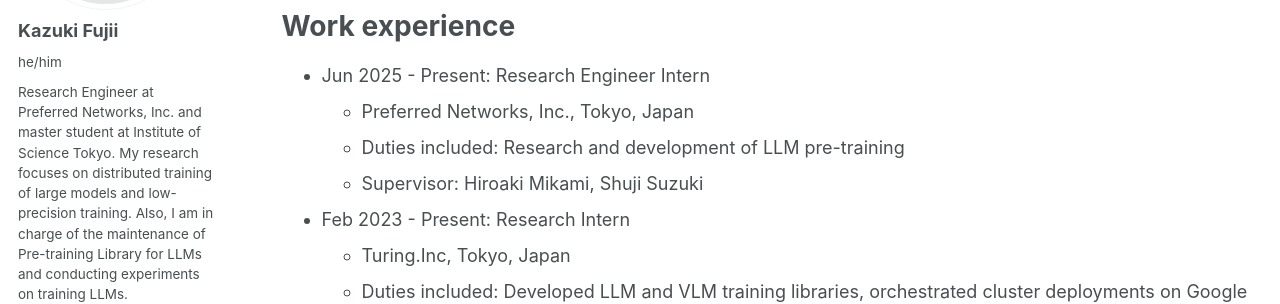
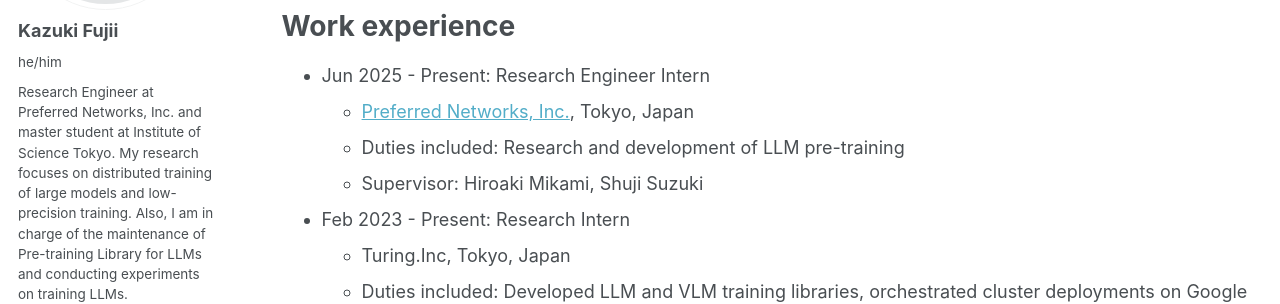
Before and after one commit to okoge-kaz/okoge-kaz.github.io, a Jekyll site: the page built from _pages/cv.md, in a window 1280 px wide and 900 px high. Shown: the part 264-568 px from the top of the window. Built offline with Jekyll 4.4.1, drawn with Linux system fonts in a browser that asks for light colours; some web fonts are replaced; some of the changed lines change nothing that is shown.

Commit message:
feat: update link

```diff
--- a/_pages/cv.md
+++ b/_pages/cv.md
@@ -17,7 +17,7 @@
 Work experience
 ======
 * Jun 2025 - Present: Research Engineer Intern
-  * Preferred Networks, Inc., Tokyo, Japan
+  * [Preferred Networks, Inc.](https://www.preferred.jp/en/), Tokyo, Japan
   * Duties included: Research and development of LLM pre-training
   * Supervisor: Hiroaki Mikami, Shuji Suzuki
 
```
